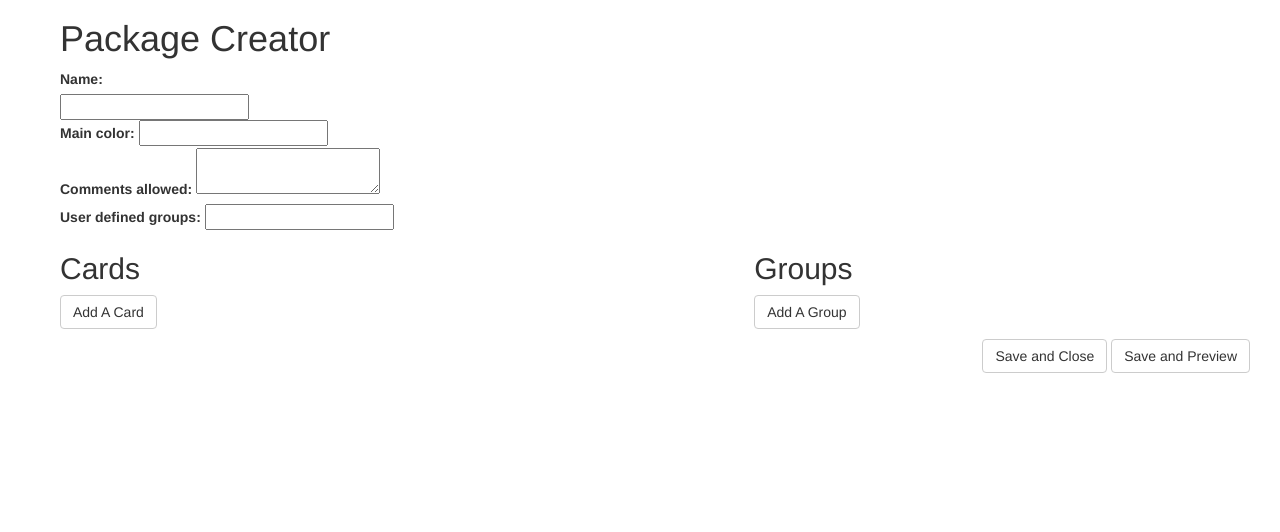
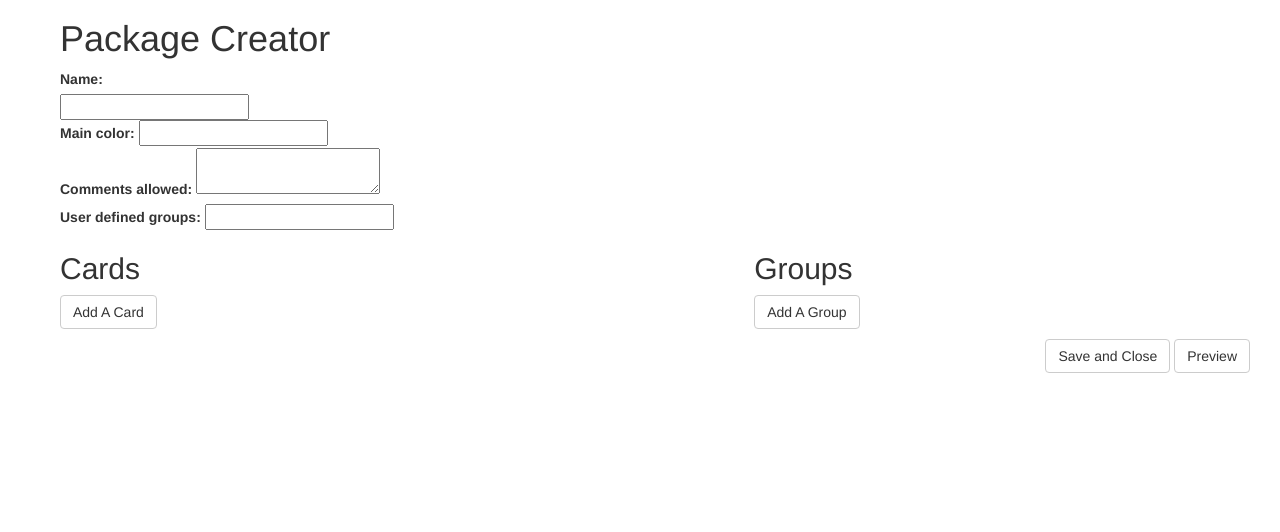
Before and after one commit to bendalll/itech3209, a Django app: template MyDigitalHealth/templates/create_edit_package.html in a window 1280 px wide. Shown: the part 51-583 px from the top of the page. Run offline with Django 3.2, Linux system fonts and the light colour scheme; the template is opened without the code that fills it: most values are stand-ins (such as "Sample title", 1, 10 or a date in 2020); form fields are guessed from the names that the template uses; some libraries are stand-ins or nearby versions.

Commit message:
Change "Save and Preview" button to "Preview"

```diff
--- a/MyDigitalHealth/templates/create_edit_package.html
+++ b/MyDigitalHealth/templates/create_edit_package.html
@@ -57,7 +57,7 @@
             {% endif %}
 
             <input type="submit" value="Save and Close" class="btn btn-default"/>
-            <input type="submit" value="Save and Preview" name="Preview" class="btn btn-default"/>
+            <input type="submit" value="Preview" name="Preview" class="btn btn-default"/>
 
         </div>
         </form>
```
